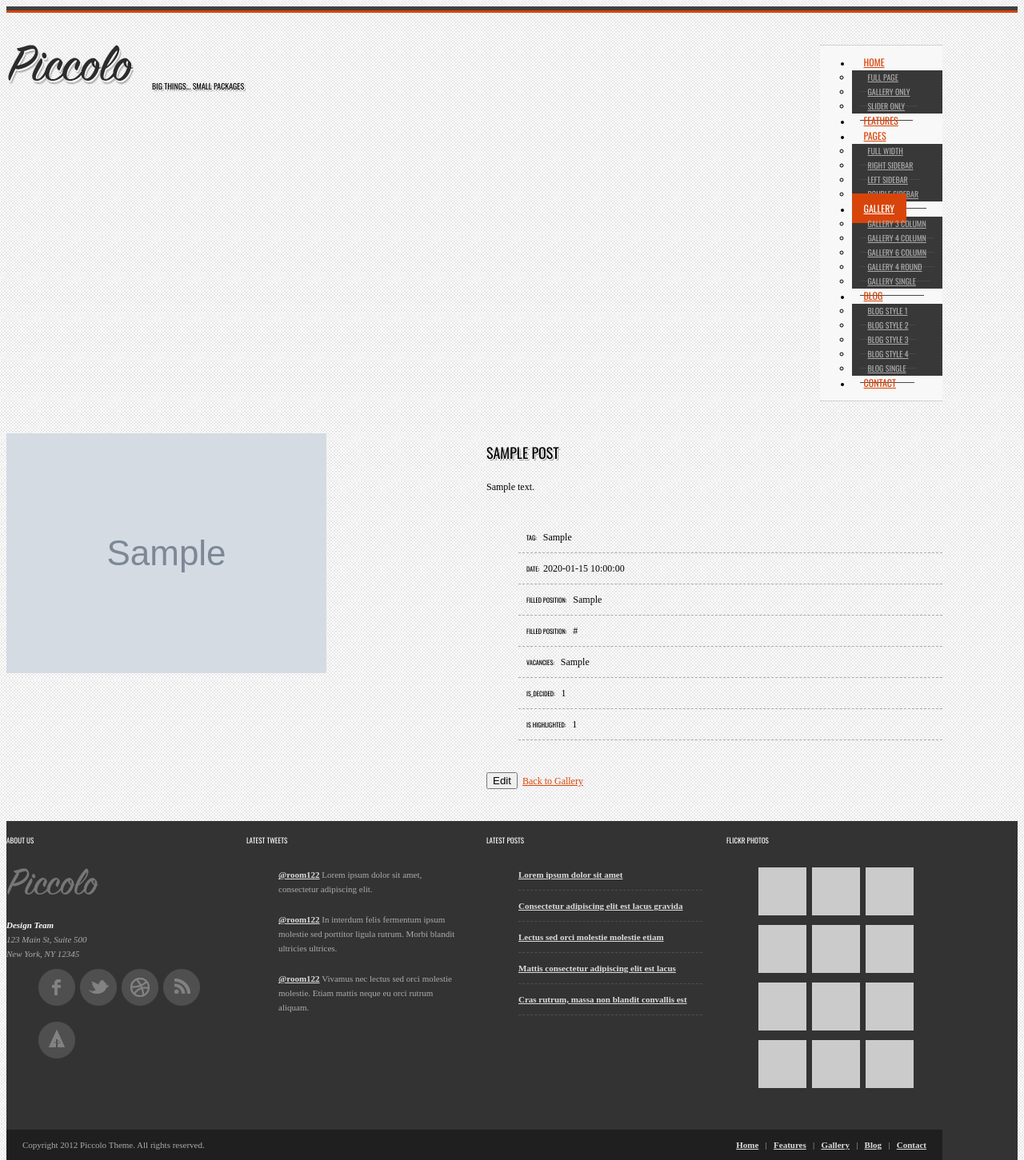
After one commit to adrianabelei/50mushroom, a CodeIgniter app: page /database/index.php/companyprocess/detailpostcompany/1 in a window 1280 px wide. The commit adds this page. Shown: the whole page at 80% size. Run offline with CodeIgniter, Linux system fonts and the light colour scheme; tables that the repository leaves empty or names only in its code hold one stand-in row (values such as "Sample post"); grey boxes marked "Sample" are stand-in pictures; data that the repository does not hold is empty; some libraries are stand-ins or nearby versions.

Commit message:
modified see post from company panel and add changes

```diff
--- a/application/config/routes.php
+++ b/application/config/routes.php
@@ -57,7 +57,8 @@ $route['companytwq']='Companyprocess/company';
 $route['manage']='Companyprocess/manage';
 $route['addpost']='Companyprocess/addpost';
 $route['seeposts']='Companyprocess/seeposts';
-$route['detailpost/(:any)'] = 'Companyprocess/detailpost/$1';;
+$route['detailpost/(:any)'] = 'Companyprocess/detailpost/$1';
+$route['detailpostcompany/(:any)'] = 'Companyprocess/detailpostcompany/$1';
 $route['login'] = 'CompanyProcess/login';
 $route['show'] = 'Companyprocess/readpost';
 $route['adminwsq'] = 'AdminProcess/index';
--- a/application/controllers/CompanyProcess.php
+++ b/application/controllers/CompanyProcess.php
@@ -24,7 +24,19 @@ class CompanyProcess extends CI_Controller
     //////// Login/Register Page /////////////
     public function joinpage()
     {
-    $this->load->view('joinpage');
+if($this->session->userdata('company_id'))
+        {
+            $this->load->view("companypanel/indexcompany");
+
+        }
+        else {
+            {
+$this->load->view('joinpage');
+
+            }
+        }
+
+
     }
 
 
@@ -170,6 +182,14 @@ function addpost()
 
     }
 
+    public function detailpostcompany($id)
+    {
+         $this->load->model('Company_Model');
+                $result['results']=$this->Company_Model->postsOneRead($id);
+                $this->load->view('companypanel/seepostedit',$result);
+        # code...
+    }
+
 }
 
 
--- a/application/views/companypanel/manageposts.php
+++ b/application/views/companypanel/manageposts.php
@@ -6,12 +6,12 @@
     <title>CONTROL PANEL</title>
   <!-- BOOTSTRAP STYLES-->
   <link rel="stylesheet" href="https://maxcdn.bootstrapcdn.com/bootstrap/4.0.0/css/bootstrap.min.css" integrity="sha384-Gn5384xqQ1aoWXA+058RXPxPg6fy4IWvTNh0E263XmFcJlSAwiGgFAW/dAiS6JXm" crossorigin="anonymous">
-    <link href="assets/css/bootstrap.css" rel="stylesheet" />
+    <link href="<?php echo base_url(); ?>assets/adminpanel/css/bootstrap.css" rel="stylesheet" />
      <!-- FONTAWESOME STYLES-->
 
     <link href="assets/css/font-awesome.css" rel="stylesheet" />
         <!-- CUSTOM STYLES-->
-    <link href="assets/css/custom.css" rel="stylesheet" />
+    <link href="<?php echo base_url(); ?>assets/adminpanel/css/custom.css" rel="stylesheet" />
      <!-- GOOGLE FONTS-->
    <link href='http://fonts.googleapis.com/css?family=Open+Sans' rel='stylesheet' type='text/css' />
    <style>
--- /dev/null
+++ b/application/views/companypanel/seepostedit.php
@@ -0,0 +1,256 @@
+<!DOCTYPE html>
+<html xmlns="http://www.w3.org/1999/xhtml">
+<head>
+<meta http-equiv="Content-Type" content="text/html; charset=UTF-8" />
+<title>Post</title>
+<meta name="viewport" content="width=device-width, initial-scale=1.0">
+
+<!-- CSS
+================================================== -->
+<link href='http://fonts.googleapis.com/css?family=Oswald' rel='stylesheet' type='text/css'>
+<link rel="stylesheet" href="<?php echo base_url(); ?>assets/css/bootstrap.css">
+<link rel="stylesheet" href="<?php echo base_url(); ?>assets/css/bootstrap-responsive.css">
+<link rel="stylesheet" href="<?php echo base_url(); ?>assets/css/prettyPhoto.css" />
+<link rel="stylesheet" href="<?php echo base_url(); ?>assets/css/custom-styles.css">
+
+<!--[if lt IE 9]>
+    <script src="http://html5shim.googlecode.com/svn/trunk/html5.js"></script>
+    <link rel="stylesheet" href="css/style-ie.css"/>
+<![endif]-->
+
+<!-- Favicons
+================================================== -->
+<link rel="shortcut icon" href="<?php echo base_url(); ?>assets/img/favicon.ico">
+<link rel="apple-touch-icon" href="<?php echo base_url(); ?>assets/img/apple-touch-icon.png">
+<link rel="apple-touch-icon" sizes="72x72" href="<?php echo base_url(); ?>assets/img/apple-touch-icon-72x72.png">
+<link rel="apple-touch-icon" sizes="114x114" href="<?php echo base_url(); ?>assets/img/apple-touch-icon-114x114.png">
+
+<!-- JS
+================================================== -->
+<script src="http://code.jquery.com/jquery-1.8.3.min.js"></script>
+<script src="<?php echo base_url(); ?>assets/js/jquery.easing.1.3.js"></script>
+<script src="<?php echo base_url(); ?>assets/js/bootstrap.js"></script>
+<script src="<?php echo base_url(); ?>assets/js/jquery.prettyPhoto.js"></script>
+<script src="<?php echo base_url(); ?>assets/js/jquery.quicksand.js"></script>
+<script src="<?php echo base_url(); ?>assets/js/jquery.custom.js"></script>
+
+</head>
+
+<body>
+	<div class="color-bar-1"></div>
+    <div class="color-bar-2 color-bg"></div>
+
+    <div class="container main-container">
+
+      <div class="row header"><!-- Begin Header -->
+
+        <!-- Logo
+        ================================================== -->
+        <div class="span5 logo">
+        	<a href="index.htm"><img src="img/piccolo-logo.png" alt="" /></a>
+            <h5>Big Things... Small Packages</h5>
+        </div>
+
+        <!-- Main Navigation
+        ================================================== -->
+        <div class="span7 navigation">
+            <div class="navbar hidden-phone">
+
+            <ul class="nav">
+            <li class="dropdown">
+                <a class="dropdown-toggle" data-toggle="dropdown" href="index.htm">Home <b class="caret"></b></a>
+                <ul class="dropdown-menu">
+                    <li><a href="index.htm">Full Page</a></li>
+                    <li><a href="index-gallery.htm">Gallery Only</a></li>
+                    <li><a href="index-slider.htm">Slider Only</a></li>
+                </ul>
+            </li>
+           <li><a href="features.htm">Features</a></li>
+            <li class="dropdown">
+                <a class="dropdown-toggle" data-toggle="dropdown" href="page-full-width.htm">Pages <b class="caret"></b></a>
+                <ul class="dropdown-menu">
+                    <li><a href="page-full-width.htm">Full Width</a></li>
+                    <li><a href="page-right-sidebar.htm">Right Sidebar</a></li>
+                    <li><a href="page-left-sidebar.htm">Left Sidebar</a></li>
+                    <li><a href="page-double-sidebar.htm">Double Sidebar</a></li>
+                </ul>
+            </li>
+             <li class="dropdown active">
+                <a class="dropdown-toggle" data-toggle="dropdown" href="gallery-4col.htm">Gallery <b class="caret"></b></a>
+                <ul class="dropdown-menu">
+                    <li><a href="gallery-3col.htm">Gallery 3 Column</a></li>
+                    <li><a href="gallery-4col.htm">Gallery 4 Column</a></li>
+                    <li><a href="gallery-6col.htm">Gallery 6 Column</a></li>
+                    <li><a href="gallery-4col-circle.htm">Gallery 4 Round</a></li>
+                    <li><a href="gallery-single.htm">Gallery Single</a></li>
+                </ul>
+             </li>
+             <li class="dropdown">
+                <a class="dropdown-toggle" data-toggle="dropdown" href="blog-style1.htm">Blog <b class="caret"></b></a>
+                <ul class="dropdown-menu">
+                    <li><a href="blog-style1.htm">Blog Style 1</a></li>
+                    <li><a href="blog-style2.htm">Blog Style 2</a></li>
+                    <li><a href="blog-style3.htm">Blog Style 3</a></li>
+                    <li><a href="blog-style4.htm">Blog Style 4</a></li>
+                    <li><a href="blog-single.htm">Blog Single</a></li>
+                </ul>
+             </li>
+             <li><a href="page-contact.htm">Contact</a></li>
+            </ul>
+
+            </div>
+
+            <!-- Mobile Nav
+            ================================================== -->
+            <form action="#" id="mobile-nav" class="visible-phone">
+                <div class="mobile-nav-select">
+                <select onchange="window.open(this.options[this.selectedIndex].value,'_top')">
+                    <option value="">Navigate...</option>
+                    <option value="index.htm">Home</option>
+                        <option value="index.htm">- Full Page</option>
+                        <option value="index-gallery.htm">- Gallery Only</option>
+                        <option value="index-slider.htm">- Slider Only</option>
+                    <option value="features.htm">Features</option>
+                    <option value="page-full-width.htm">Pages</option>
+                        <option value="page-full-width.htm">- Full Width</option>
+                        <option value="page-right-sidebar.htm">- Right Sidebar</option>
+                        <option value="page-left-sidebar.htm">- Left Sidebar</option>
+                        <option value="page-double-sidebar.htm">- Double Sidebar</option>
+                    <option value="gallery-4col.htm">Gallery</option>
+                        <option value="gallery-3col.htm">- 3 Column</option>
+                        <option value="gallery-4col.htm">- 4 Column</option>
+                        <option value="gallery-6col.htm">- 6 Column</option>
+                        <option value="gallery-4col-circle.htm">- Gallery 4 Col Round</option>
+                        <option value="gallery-single.htm">- Gallery Single</option>
+                    <option value="blog-style1.htm">Blog</option>
+                        <option value="blog-style1.htm">- Blog Style 1</option>
+                        <option value="blog-style2.htm">- Blog Style 2</option>
+                        <option value="blog-style3.htm">- Blog Style 3</option>
+                        <option value="blog-style4.gşthtm">- Blog Style 4</option>
+                        <option value="blog-single.htm">- Blog Single</option>
+                    <option value="page-contact.htm">Contact</option>
+                </select>
+                </div>
+                </form>
+
+        </div>
+
+      </div><!-- End Header -->
+
+    <!-- Page Content
+    ================================================== -->
+    <div class="row">
+
+        <!-- Gallery Items
+        ================================================== -->
+        <div class="span12 gallery-single">
+
+            <div class="row">
+                <div class="span6">
+                    <img src="<?php echo base_url(); ?>uploads/<?= $results['image'] ?>" class="align-left thumbnail" alt="image">
+                </div>
+                <div class="span6">
+                    <h2><?= $results['title'] ?></h2>
+                    <p class="lead"><?= $results['description'] ?></p>
+
+                    <ul class="project-info">
+                    <li><h6>Tag:</h6> <?= $results['tag'] ?></li>
+                        <li><h6>Date:</h6><?= $results['created_at'] ?></li>
+                        <li><h6>Filled Position:</h6> <?= $results['fiiled_position'] ?></li>
+                        <li><h6>Filled Position:</h6> <?= $results['link'] ?></li>
+                        <li><h6>vacancies:</h6> <?= $results['vacancies'] ?></li>
+                        <li><h6>is_decided:</h6> <?= $results['is_decided'] ?></li>
+                        <li><h6>Is Highlighted:</h6> <?= $results['is_higligted'] ?></li>
+
+                    </ul>
+
+                    <button class="btn btn-inverse pull-left" type="submit" href="editonepost/<?= $results['id'] ?>">Edit</button>
+                    <a href="#" class="pull-right"><i class="icon-arrow-left"></i>Back to Gallery</a>
+                </div>
+            </div>
+
+        </div><!-- End gallery-single-->
+
+    </div><!-- End container row -->
+
+    </div> <!-- End Container -->
+
+    <!-- Footer Area
+        ================================================== -->
+	<div class="footer-container"><!-- Begin Footer -->
+    	<div class="container">
+        	<div class="row footer-row">
+                <div class="span3 footer-col">
+                    <h5>About Us</h5>
+                   <img src="img/piccolo-footer-logo.png" alt="Piccolo" /><br /><br />
+                    <address>
+                        <strong>Design Team</strong><br />
+                        123 Main St, Suite 500<br />
+                        New York, NY 12345<br />
+                    </address>
+                    <ul class="social-icons">
+                        <li><a href="#" class="social-icon facebook"></a></li>
+                        <li><a href="#" class="social-icon twitter"></a></li>
+                        <li><a href="#" class="social-icon dribble"></a></li>
+                        <li><a href="#" class="social-icon rss"></a></li>
+                        <li><a href="#" class="social-icon forrst"></a></li>
+                    </ul>
+                </div>
+                <div class="span3 footer-col">
+                    <h5>Latest Tweets</h5>
+                    <ul>
+                        <li><a href="#">@room122</a> Lorem ipsum dolor sit amet, consectetur adipiscing elit.</li>
+                        <li><a href="#">@room122</a> In interdum felis fermentum ipsum molestie sed porttitor ligula rutrum. Morbi blandit ultricies ultrices.</li>
+                        <li><a href="#">@room122</a> Vivamus nec lectus sed orci molestie molestie. Etiam mattis neque eu orci rutrum aliquam.</li>
+                    </ul>
+                </div>
+                <div class="span3 footer-col">
+                    <h5>Latest Posts</h5>
+                     <ul class="post-list">
+                        <li><a href="#">Lorem ipsum dolor sit amet</a></li>
+                        <li><a href="#">Consectetur adipiscing elit est lacus gravida</a></li>
+                        <li><a href="#">Lectus sed orci molestie molestie etiam</a></li>
+                        <li><a href="#">Mattis consectetur adipiscing elit est lacus</a></li>
+                        <li><a href="#">Cras rutrum, massa non blandit convallis est</a></li>
+                    </ul>
+                </div>
+                <div class="span3 footer-col">
+                    <h5>Flickr Photos</h5>
+                    <ul class="img-feed">
+                        <li><a href="#"><img src="img/gallery/flickr-img-1.jpg" alt="Image Feed"></a></li>
+                        <li><a href="#"><img src="img/gallery/flickr-img-1.jpg" alt="Image Feed"></a></li>
+                        <li><a href="#"><img src="img/gallery/flickr-img-1.jpg" alt="Image Feed"></a></li>
+                        <li><a href="#"><img src="img/gallery/flickr-img-1.jpg" alt="Image Feed"></a></li>
+                        <li><a href="#"><img src="img/gallery/flickr-img-1.jpg" alt="Image Feed"></a></li>
+                        <li><a href="#"><img src="img/gallery/flickr-img-1.jpg" alt="Image Feed"></a></li>
+                        <li><a href="#"><img src="img/gallery/flickr-img-1.jpg" alt="Image Feed"></a></li>
+                        <li><a href="#"><img src="img/gallery/flickr-img-1.jpg" alt="Image Feed"></a></li>
+                        <li><a href="#"><img src="img/gallery/flickr-img-1.jpg" alt="Image Feed"></a></li>
+                        <li><a href="#"><img src="img/gallery/flickr-img-1.jpg" alt="Image Feed"></a></li>
+                        <li><a href="#"><img src="img/gallery/flickr-img-1.jpg" alt="Image Feed"></a></li>
+                        <li><a href="#"><img src="img/gallery/flickr-img-1.jpg" alt="Image Feed"></a></li>
+                    </ul>
+                </div>
+            </div>
+
+            <div class="row"><!-- Begin Sub Footer -->
+                <div class="span12 footer-col footer-sub">
+                    <div class="row no-margin">
+                        <div class="span6"><span class="left">Copyright 2012 Piccolo Theme. All rights reserved.</span></div>
+                        <div class="span6">
+                            <span class="right">
+                            <a href="#">Home</a>&nbsp;&nbsp;&nbsp;|&nbsp;&nbsp;&nbsp;<a href="#">Features</a>&nbsp;&nbsp;&nbsp;|&nbsp;&nbsp;&nbsp;<a href="#">Gallery</a>&nbsp;&nbsp;&nbsp;|&nbsp;&nbsp;&nbsp;<a href="#">Blog</a>&nbsp;&nbsp;&nbsp;|&nbsp;&nbsp;&nbsp;<a href="#">Contact</a>
+                            </span>
+                        </div>
+                    </div>
+                </div>
+            </div><!-- End Sub Footer -->
+
+        </div>
+    </div><!-- End Footer -->
+
+    <!-- Scroll to Top -->
+    <div id="toTop" class="hidden-phone hidden-tablet">Back to Top</div>
+
+</body>
+</html>
```
Also changed, not shown: application/views/companypanel/seeposts.php (+7 -15 lines).
